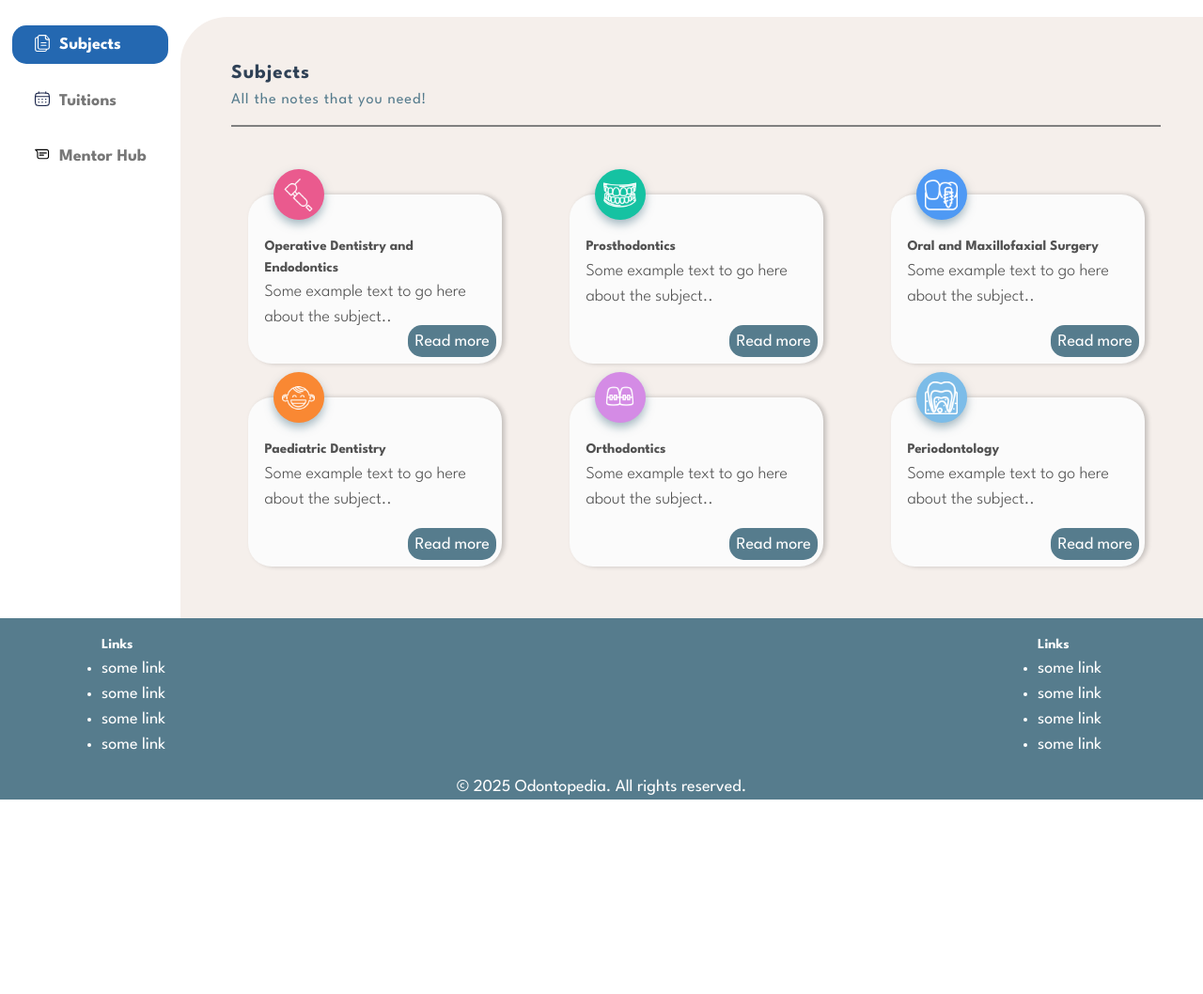
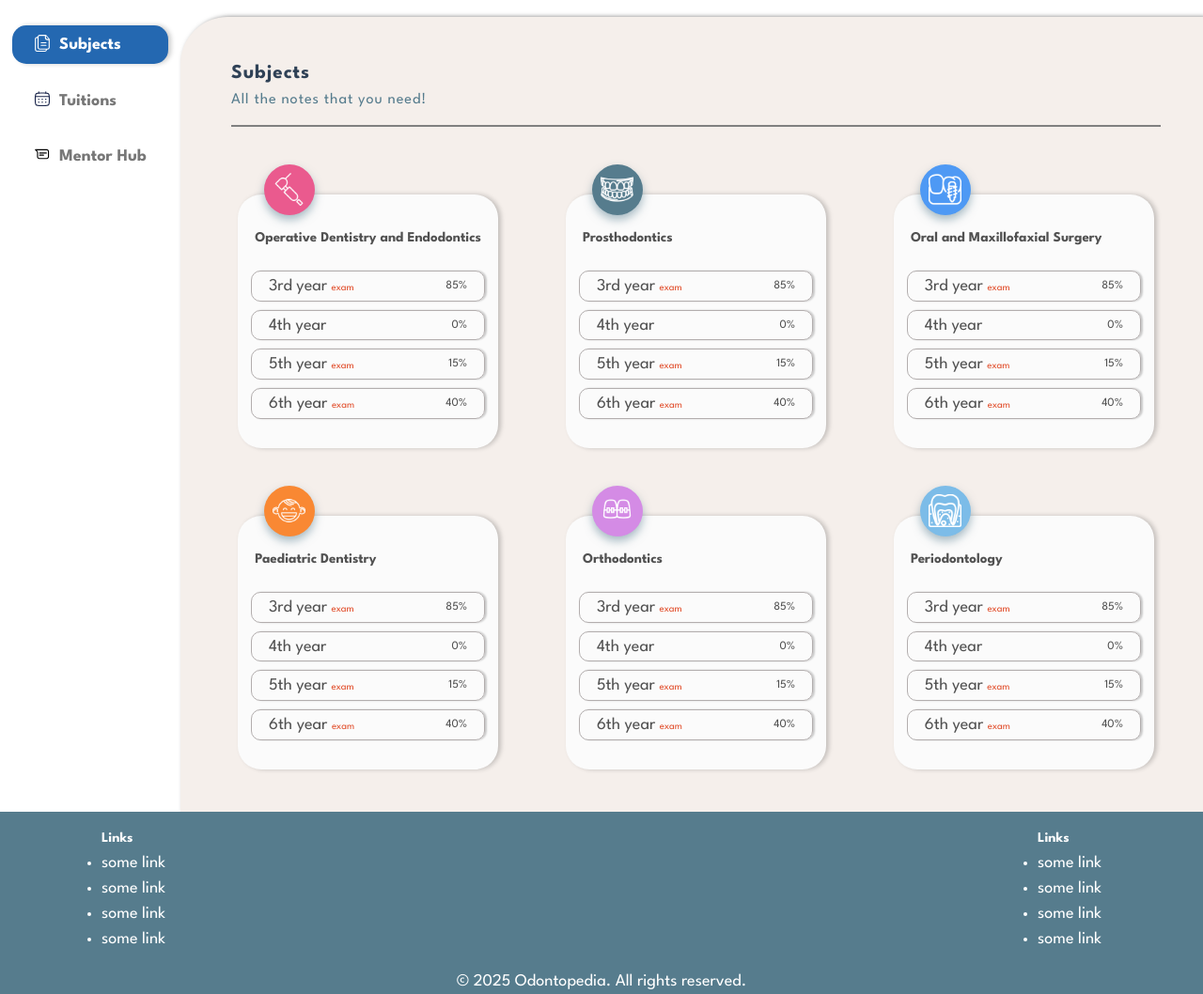
Before and after one commit to AndonGoshev/odontopedia, a Django app: page /dashboard/ in a window 1280 px wide. Shown: the part 81-1139 px from the top of the page at 94% size. Before the commit the page ends 932 px from the top, so only its background shows below. Run offline with Django 5.2, Linux system fonts and the light colour scheme; the visitor is signed in with stand-in values (Sample User, id 1); some libraries are stand-ins or nearby versions; some web fonts are replaced.

Commit message:
Subjects under construction - subject cards -almost done

```diff
--- a/static/css/dashboard/dashboard.css
+++ b/static/css/dashboard/dashboard.css
@@ -56,6 +56,7 @@
     text-decoration: none;
     color: #777777;
     /*transition: 0.1s;*/
+
 }
 
 #sidebar-router svg {
@@ -68,6 +69,7 @@
     background-color: #2468b1;
     color: #fff;
     border-radius: 15px;
+    box-shadow: 3px 0 5px rgba(0, 0, 0, 0.2);
 }
 
 
@@ -84,6 +86,7 @@
     background-color: #f5efeb;
     border-top-left-radius: 50px;
     margin-top: 1em;
+        box-shadow: 3px 0 5px rgba(0, 0, 0, 0.5);
 }
 
 #work-field-container {
--- a/static/css/dashboard/subjects.css
+++ b/static/css/dashboard/subjects.css
@@ -34,60 +34,84 @@
 #subjects-inner-container {
     display: flex;
     flex-wrap: wrap;
-    gap: 2em;
-    column-gap: 4em;
+    gap: 4em;
     align-items: center;
     justify-content: center;
     margin-top: 4em;
 }
 
-.subject-container {
+.dashboard-subject-container {
+    display: flex;
+    flex-direction: column;
     position: relative;
     background-color: #fbfbfb;
+    flex: 0 0 28%;
     width: 15em;
-    height: 10em;
+    height: 15em;
     border-radius: 25px;
     box-shadow: 3px 0 5px rgba(0, 0, 0, 0.2);
     /*border: 1px solid #2f4145;*/
 }
 
-.subject-text-container {
+.dashboard-subject-text-container {
     color: #515151;
-    margin-top: 2.5em;
+    margin-top: 2em;
     margin-left: 1em;
     margin-right: 1em;
     max-height: 3em;
-    margin-bottom: 1em;
 }
 
-.subject-text-container h5 {
+.dashboard-subject-text-container h5 {
     margin-bottom: 0;
 }
 
-.subject-text-container p {
-    font-weight: 300;
+.dashboard-subject-years-container {
+    flex: 1 0 auto;
+    display: flex;
+    flex-direction: column;
+    align-items: center;
+    justify-content: center;
 }
 
-.subject-container a {
-    position: absolute;
-    right: 2%;
-    bottom: 4%;
-    padding: 0.2em 0.4em;
-    text-decoration: none;
-    background-color: #567c8d;
-    color: white;
-    border-radius: 15px;
+.years-list {
+    list-style: none;
+    display: flex;
+    flex-direction: column;
+    gap: 0.5em;
+    width: 90%;
+    padding-bottom: 0.5em;
 }
 
-.subject-container a:hover {
-    background-color: #70a1b8;
+.year-item {
+    width: 100%;
+    border: 1px solid #b3aeae;
+    border-radius: 10px;
+    padding: 0.1em 1em;
+    color: #515151;
+    box-shadow: 2px 0 2px rgba(0, 0, 0, 0.2);
+    display: flex;
+    justify-content: space-between;
+    align-items: center;
+}
+
+.year-item:hover {
+    cursor: pointer;
+    background-color: #c8d9e6;
+}
+
+.year-item .subject-year-progress {
+    font-size: 0.7em;
+}
+.exam-check {
+    font-size: 0.6em;
+    color: #E14D2A;
 }
 
 .dashboard-subject-icon-container {
     position: absolute;
     width: 3em;
     height: 3em;
-    top: -15%;
+    top: -12%;
     left: 10%;
     background-color: #567c8d;
     border-radius: 50%;
@@ -102,7 +126,7 @@
     height: 65%;
 }
 
-#operative-home-icon {
+#operative-dashboard-icon {
     background-color: #EA5A8E;
     box-shadow: 0 5px 10px rgba(86, 124, 141, 0.5);
 }
@@ -112,22 +136,22 @@
     box-shadow: 0 5px 10px rgba(86, 124, 141, 0.5);
 }
 
-#oral-home-icon {
+#oral-dashboard-icon {
     background-color: #4E99F4;
     box-shadow: 0 5px 10px rgba(86, 124, 141, 0.5);
 }
 
-#paediatric-home-icon {
+#paediatric-dashboard-icon {
     background-color: #F98833;
     box-shadow: 0 5px 10px rgba(86, 124, 141, 0.5);
 }
 
-#orthodontics {
+#orthodontics-dashboard-icon {
     background-color: #D48BE5;
     box-shadow: 0 5px 10px rgba(86, 124, 141, 0.5);
 }
 
-#periodontology {
+#periodontology-dashboard-icon {
     background-color: #7CBCE8;
     box-shadow: 0 5px 10px rgba(86, 124, 141, 0.5);
 }
--- a/templates/dashboard/subjects.html
+++ b/templates/dashboard/subjects.html
@@ -15,112 +15,168 @@
 
         <div id="subjects-inner-container">
 
-            <div class="subject-container">
+            <div class="dashboard-subject-container">
 
-                <div id="operative-home-icon" class="dashboard-subject-icon-container"><img alt="operative ontology"
+                <div id="operative-dashboard-icon" class="dashboard-subject-icon-container"><img alt="operative ontology"
                                                                                             src="{% static 'images/operative-icon.png' %}">
                 </div>
 
-                <div class="subject-text-container">
+                <div class="dashboard-subject-text-container">
 
                     <h5>Operative Dentistry and Endodontics</h5>
 
-                    <p>Some example text to go here about the subject..</p>
+                </div>
+
+                <div class="dashboard-subject-years-container">
+
+                    <ul class="years-list">
+
+                        <li id="ode-3rd-year" class="year-item"><p>3rd year <span class="exam-check">exam</span></p> <p class="subject-year-progress">85%</p></li>
+                        <li id="ode-4th-year" class="year-item"><p>4th year</p> <p class="subject-year-progress">0%</p></li>
+                        <li id="ode-5th-year" class="year-item"><p>5th year <span class="exam-check">exam</span></p> <p class="subject-year-progress">15%</p></li>
+                        <li id="ode-6th-year" class="year-item"><p>6th year <span class="exam-check">exam</span></p> <p class="subject-year-progress">40%</p></li>
+
+                    </ul>
 
                 </div>
 
+            </div>
 
-                <a href="#">Read more</a>
+            <div class="dashboard-subject-container">
+
+                <div id="prosthodontics-dashboard-icon" class="dashboard-subject-icon-container"><img alt="prosthodontics"
+                                                                                                 src="{% static 'images/prosthodontics.png' %}">
+                </div>
+
+                <div class="dashboard-subject-text-container">
+
+                    <h5>Prosthodontics</h5>
+
+                </div>
+
+                <div class="dashboard-subject-years-container">
+
+                    <ul class="years-list">
+
+                        <li id="ode-3rd-year" class="year-item"><p>3rd year <span class="exam-check">exam</span></p> <p class="subject-year-progress">85%</p></li>
+                        <li id="ode-4th-year" class="year-item"><p>4th year</p> <p class="subject-year-progress">0%</p></li>
+                        <li id="ode-5th-year" class="year-item"><p>5th year <span class="exam-check">exam</span></p> <p class="subject-year-progress">15%</p></li>
+                        <li id="ode-6th-year" class="year-item"><p>6th year <span class="exam-check">exam</span></p> <p class="subject-year-progress">40%</p></li>
+
+                    </ul>
+
+                </div>
 
             </div>
 
-            <div class="subject-container">
+            <div class="dashboard-subject-container">
 
-                <div id="prosthodontics-home-icon" class="dashboard-subject-icon-container"><img alt="prosthodontics"
-                                                                                                 src="{% static 'images/prosthodontics.png' %}">
+                <div id="oral-dashboard-icon" class="dashboard-subject-icon-container"><img alt="oral ontology"
+                                                                                       src="{% static 'images/oral.png' %}">
                 </div>
 
-                <div class="subject-text-container">
+                <div class="dashboard-subject-text-container">
 
-                    <h5>Prosthodontics</h5>
-
-                    <p>Some example text to go here about the subject..</p>
+                    <h5>Oral and Maxillofaxial Surgery</h5>
 
                 </div>
 
-                <a href="#">Read more</a>
+                <div class="dashboard-subject-years-container">
+
+                    <ul class="years-list">
+
+                        <li id="ode-3rd-year" class="year-item"><p>3rd year <span class="exam-check">exam</span></p> <p class="subject-year-progress">85%</p></li>
+                        <li id="ode-4th-year" class="year-item"><p>4th year</p> <p class="subject-year-progress">0%</p></li>
+                        <li id="ode-5th-year" class="year-item"><p>5th year <span class="exam-check">exam</span></p> <p class="subject-year-progress">15%</p></li>
+                        <li id="ode-6th-year" class="year-item"><p>6th year <span class="exam-check">exam</span></p> <p class="subject-year-progress">40%</p></li>
+
+                    </ul>
+
+                </div>
 
             </div>
 
-            <div class="subject-container">
+            <div class="dashboard-subject-container">
 
-                <div id="oral-home-icon" class="dashboard-subject-icon-container"><img alt="oral ontology"
-                                                                                       src="{% static 'images/oral.png' %}">
+                <div id="paediatric-dashboard-icon" class="dashboard-subject-icon-container"><img alt="paediatric"
+                                                                                             src="{% static 'images/kid.png' %}">
                 </div>
 
-                <div class="subject-text-container">
+                <div class="dashboard-subject-text-container">
 
-                    <h5>Oral and Maxillofaxial Surgery</h5>
+                    <h5>Paediatric Dentistry</h5>
 
-                    <p>Some example text to go here about the subject..</p>
 
                 </div>
 
-                <a href="#">Read more</a>
+                <div class="dashboard-subject-years-container">
+
+                    <ul class="years-list">
+
+                        <li id="ode-3rd-year" class="year-item"><p>3rd year <span class="exam-check">exam</span></p> <p class="subject-year-progress">85%</p></li>
+                        <li id="ode-4th-year" class="year-item"><p>4th year</p> <p class="subject-year-progress">0%</p></li>
+                        <li id="ode-5th-year" class="year-item"><p>5th year <span class="exam-check">exam</span></p> <p class="subject-year-progress">15%</p></li>
+                        <li id="ode-6th-year" class="year-item"><p>6th year <span class="exam-check">exam</span></p> <p class="subject-year-progress">40%</p></li>
+
+                    </ul>
+
+                </div>
 
             </div>
 
-            <div class="subject-container">
+            <div class="dashboard-subject-container">
 
-                <div id="paediatric-home-icon" class="dashboard-subject-icon-container"><img alt="paediatric"
-                                                                                             src="{% static 'images/kid.png' %}">
+                <div id="orthodontics-dashboard-icon" class="dashboard-subject-icon-container"><img alt="orthodontics"
+                                                                                     src="{% static 'images/orthodontics.png' %}">
                 </div>
 
-                <div class="subject-text-container">
+                <div class="dashboard-subject-text-container">
 
-                    <h5>Paediatric Dentistry</h5>
+                    <h5>Orthodontics</h5>
 
-                    <p>Some example text to go here about the subject..</p>
 
                 </div>
 
-                <a href="#">Read more</a>
+                <div class="dashboard-subject-years-container">
+
+                    <ul class="years-list">
+
+                        <li id="ode-3rd-year" class="year-item"><p>3rd year <span class="exam-check">exam</span></p> <p class="subject-year-progress">85%</p></li>
+                        <li id="ode-4th-year" class="year-item"><p>4th year</p> <p class="subject-year-progress">0%</p></li>
+                        <li id="ode-5th-year" class="year-item"><p>5th year <span class="exam-check">exam</span></p> <p class="subject-year-progress">15%</p></li>
+                        <li id="ode-6th-year" class="year-item"><p>6th year <span class="exam-check">exam</span></p> <p class="subject-year-progress">40%</p></li>
+
+                    </ul>
+
+                </div>
 
             </div>
 
-            <div class="subject-container">
+            <div class="dashboard-subject-container">
 
-                <div id="orthodontics" class="dashboard-subject-icon-container"><img alt="orthodontics"
-                                                                                     src="{% static 'images/orthodontics.png' %}">
+                <div id="periodontology-dashboard-icon" class="dashboard-subject-icon-container"><img alt="periodontology"
+                                                                                       src="{% static 'images/periodontology.png' %}">
                 </div>
 
-                <div class="subject-text-container">
+                <div class="dashboard-subject-text-container">
 
-                    <h5>Orthodontics</h5>
+                    <h5>Periodontology</h5>
 
-                    <p>Some example text to go here about the subject..</p>
 
                 </div>
 
-                <a href="#">Read more</a>
+                <div class="dashboard-subject-years-container">
 
-            </div>
+                    <ul class="years-list">
 
-            <div class="subject-container">
+                        <li id="ode-3rd-year" class="year-item"><p>3rd year <span class="exam-check">exam</span></p> <p class="subject-year-progress">85%</p></li>
+                        <li id="ode-4th-year" class="year-item"><p>4th year</p> <p class="subject-year-progress">0%</p></li>
+                        <li id="ode-5th-year" class="year-item"><p>5th year <span class="exam-check">exam</span></p> <p class="subject-year-progress">15%</p></li>
+                        <li id="ode-6th-year" class="year-item"><p>6th year <span class="exam-check">exam</span></p> <p class="subject-year-progress">40%</p></li>
 
-                <div id="periodontology" class="dashboard-subject-icon-container"><img alt="periodontology"
-                                                                                       src="{% static 'images/periodontology.png' %}">
-                </div>
-
-                <div class="subject-text-container">
-
-                    <h5>Periodontology</h5>
-
-                    <p>Some example text to go here about the subject..</p>
+                    </ul>
 
                 </div>
-
-                <a href="#">Read more</a>
 
             </div>
 
```
